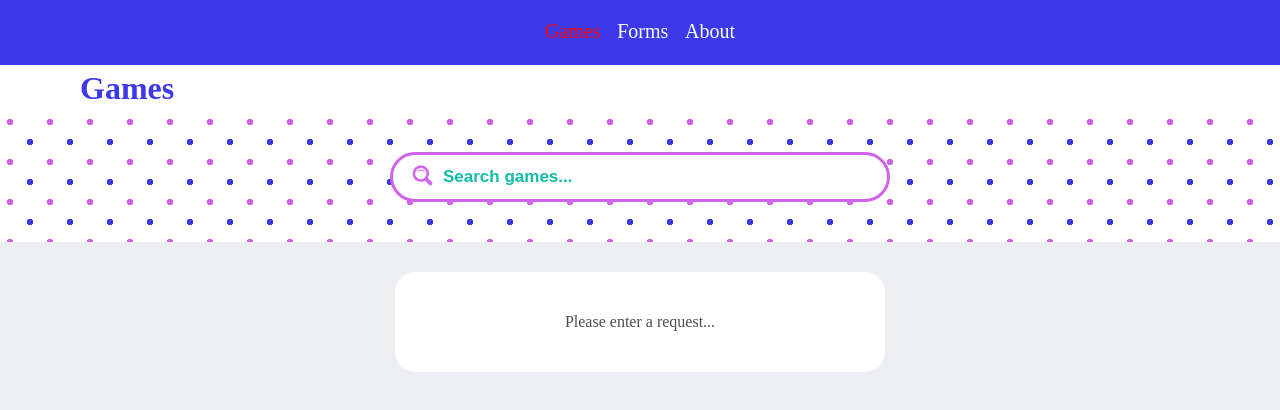
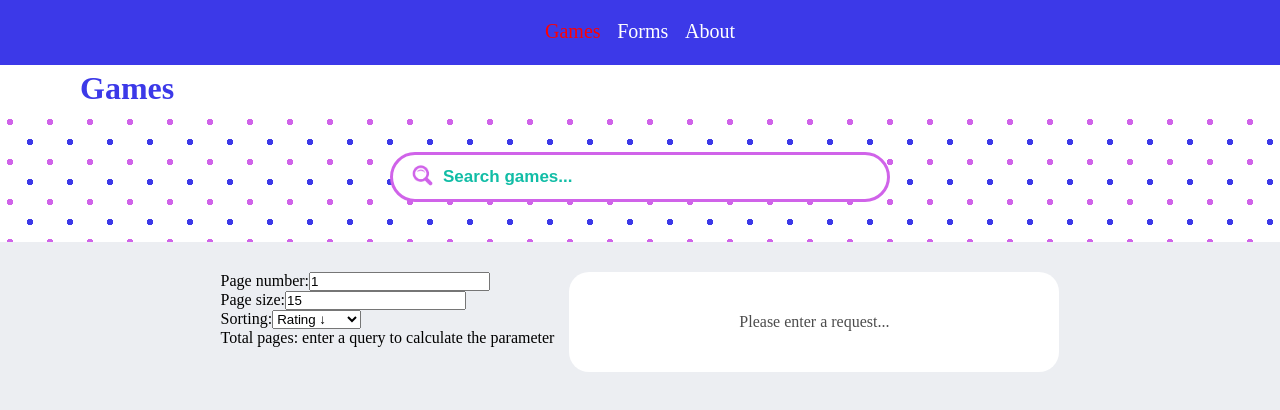
Before and after one commit to ry-ksu/react-redux, a React (Create React App) app: page / in a window 1280 px wide. Shown: the top 410 px of the page. Built offline with nearby package versions, Linux system fonts and the light colour scheme; the HTML template or start-up script is replaced by a standard one.

Commit message:
feat: add search global state

```diff
--- a/src/components/App/index.tsx
+++ b/src/components/App/index.tsx
@@ -16,10 +16,13 @@ const defaultUserState: IUserState = {
 };
 
 const defaultGameState: IGameState = {
+  newSearchValue: '',
+  oldSearchValue: '',
   gamesCards: [],
   ordering: '-rating',
-  page: 1,
-  page_size: 15,
+  page: '1',
+  pageSize: '15',
+  count: 'enter a query to calculate the parameter',
   chosenGame: null,
   isLoaded: 'not loaded',
 };
--- a/src/components/gameList/index.tsx
+++ b/src/components/gameList/index.tsx
@@ -3,32 +3,38 @@ import React from 'react';
 import { Loader } from '../loader';
 import { useGlobalContext } from '../App';
 import { GameWarning } from '../gameWarning';
+import { GameList__header } from '../gameList__header/gameList__header';
 
 import styles from './index.module.css';
 import { GameCards } from 'components/gameCards';
 
-type IAPICards = {
+type IGameListProps = {
   onClick: (e: React.MouseEvent<HTMLDivElement, MouseEvent>) => void;
 };
 
-export const GameList = (prop: IAPICards) => {
+export const GameList = (prop: IGameListProps) => {
   const { gamesState } = useGlobalContext();
 
   const firstSearch = 'Please enter a request...';
   const notData = 'No games have been created for this query yet. Try another request.';
-  let content: JSX.Element;
+  let content: JSX.Element | null;
 
   if (gamesState.isLoaded === 'not loaded') {
     content = GameWarning(firstSearch);
   } else if (gamesState.isLoaded === 'loaded' && gamesState.gamesCards.length === 0) {
     content = GameWarning(notData);
+  } else if (gamesState.gamesCards.length != 0) {
+    content = <GameCards onClick={prop.onClick} />;
   } else {
-    content = GameCards(prop);
+    content = null;
   }
 
   return (
     <div className={styles.cardsWrapper}>
-      <div className={styles.gamesCards}> {content} </div>
+      <div className={styles.gamesCards}>
+        <GameList__header />
+        {content}
+      </div>
       <Loader isLoading={gamesState.isLoaded} />
     </div>
   );
--- /dev/null
+++ b/src/components/gameList__header/gameList__header.tsx
@@ -0,0 +1,166 @@
+import React from 'react';
+import { useForm } from 'react-hook-form';
+
+import { useGlobalContext } from '../App';
+import styles from './index.module.css';
+
+type IData = {
+  page: string;
+  pageSize: string;
+  ordering: string;
+};
+
+export const GameList__header = () => {
+  const { gamesState, gameDispatch } = useGlobalContext();
+  let pageCount: string;
+
+  if (isNaN(Number(gamesState.count))) {
+    pageCount = gamesState.count;
+  } else {
+    pageCount = String(Math.ceil(Number(gamesState.count) / Number(gamesState.pageSize)));
+  }
+
+  const {
+    register,
+    formState: { errors },
+  } = useForm({
+    mode: 'onChange',
+    defaultValues: {
+      page: gamesState.page,
+      pageSize: gamesState.pageSize,
+      ordering: gamesState.ordering,
+    },
+  });
+
+  const changeForm = (e: React.ChangeEvent<HTMLInputElement>) => {
+    const name = e.target.name;
+
+    if (errors[name as keyof IData]) {
+      return;
+    }
+
+    const {
+      target: { value: inputValue },
+    } = e;
+    console.log('value', inputValue);
+    if (name === 'page') {
+      gameDispatch({
+        type: 'search',
+        payload: {
+          newSearchValue: gamesState.newSearchValue,
+          oldSearchValue: gamesState.oldSearchValue,
+          gamesCards: gamesState.gamesCards,
+          ordering: gamesState.ordering,
+          page: inputValue,
+          pageSize: gamesState.pageSize,
+          count: gamesState.count,
+          chosenGame: gamesState.chosenGame,
+          isLoaded: gamesState.isLoaded,
+        },
+      });
+    } else if (name === 'pageSize') {
+      gameDispatch({
+        type: 'search',
+        payload: {
+          newSearchValue: gamesState.newSearchValue,
+          oldSearchValue: gamesState.oldSearchValue,
+          gamesCards: gamesState.gamesCards,
+          ordering: gamesState.ordering,
+          page: gamesState.page,
+          pageSize: inputValue,
+          count: gamesState.count,
+          chosenGame: gamesState.chosenGame,
+          isLoaded: gamesState.isLoaded,
+        },
+      });
+    } else if (name === 'ordering') {
+      gameDispatch({
+        type: 'search',
+        payload: {
+          newSearchValue: gamesState.newSearchValue,
+          oldSearchValue: gamesState.oldSearchValue,
+          gamesCards: gamesState.gamesCards,
+          ordering: inputValue,
+          page: gamesState.page,
+          pageSize: gamesState.pageSize,
+          count: gamesState.count,
+          chosenGame: gamesState.chosenGame,
+          isLoaded: gamesState.isLoaded,
+        },
+      });
+    }
+  };
+
+  return (
+    <div className={styles['game-list__header']}>
+      <form>
+        <label>
+          Page number:
+          <input
+            data-testid="page"
+            type="number"
+            {...register('page', {
+              onBlur: (e) => changeForm(e),
+              required: 'Page is required',
+              min: {
+                value: 1,
+                message: 'Minimum is 1',
+              },
+              max: {
+                value: Number(pageCount) || 1,
+                message: `Maximum is 'Total pages' or 1`,
+              },
+              validate: {
+                value: (value) => Number(value) % 1 === 0 || 'It will be integer',
+              },
+            })}
+          />
+          <p className="error">{errors.page && String(errors.page.message)}</p>
+        </label>
+
+        <label>
+          Page size:
+          <input
+            data-testid="pageSize"
+            type="number"
+            {...register('pageSize', {
+              onBlur: (e) => changeForm(e),
+              required: 'Page size is required',
+              min: {
+                value: 1,
+                message: 'Minimum is 1',
+              },
+              max: {
+                value: 40,
+                message: 'Maximum is 40',
+              },
+              validate: {
+                value: (value) => Number(value) % 1 === 0 || 'It will be integer',
+              },
+            })}
+          />
+          <p className="error">{errors.pageSize && String(errors.pageSize.message)}</p>
+        </label>
+
+        <label>
+          Sorting:
+          <select
+            data-testid="ordering"
+            {...register('ordering', {
+              onChange: (e) => changeForm(e),
+            })}
+          >
+            <option value="-rating">Rating ↓</option>
+            <option value="rating">Rating ↑</option>
+            <option value="-name">Name ↓</option>
+            <option value="name">Name ↑</option>
+            <option value="-released">Released ↓</option>
+            <option value="released">Released ↑</option>
+          </select>
+        </label>
+      </form>
+
+      <p>Total pages: {pageCount}</p>
+    </div>
+  );
+};
--- a/src/components/gameSearch/index.tsx
+++ b/src/components/gameSearch/index.tsx
@@ -1,34 +1,61 @@
-import React, { useState } from 'react';
+import React from 'react';
 import { axiosGet } from 'services';
 import { IGame } from 'types';
+import { useGlobalContext } from 'components/App';
 
 import styles from './index.module.css';
 
 type ISearchProp = {
   loading: () => void;
-  onSubmit: (game: IGame[]) => void;
+  onSubmit: (game: IGame[], page: string, count: string) => void;
 };
 
 export const GameSearch = (prop: ISearchProp) => {
-  const [inputValue, setInputValue] = useState('');
+  const { gamesState, gameDispatch } = useGlobalContext();
 
   const handleSubmit = async (e: React.FormEvent<HTMLFormElement>) => {
     e.preventDefault();
-    prop.onSubmit([]);
+    prop.onSubmit([], gamesState.page, '0');
     prop.loading();
-    const result = await axiosGet(inputValue);
+
+    let page = gamesState.page;
+    console.log(gamesState.newSearchValue !== gamesState.oldSearchValue);
+    if (gamesState.newSearchValue !== gamesState.oldSearchValue) {
+      page = '1';
+    }
+
+    const result = await axiosGet(
+      gamesState.newSearchValue,
+      page,
+      gamesState.pageSize,
+      gamesState.ordering
+    );
     if (!result) {
-      prop.onSubmit([]);
+      prop.onSubmit([], '1', '0');
       return;
     }
-    prop.onSubmit(result.results);
+    prop.onSubmit(result.results, page, result.count);
+    console.log(result.count);
   };
 
   const changeInput = (e: React.ChangeEvent<HTMLInputElement>) => {
     const {
       target: { value: inputValue },
     } = e;
-    setInputValue(inputValue);
+    gameDispatch({
+      type: 'search',
+      payload: {
+        newSearchValue: inputValue,
+        oldSearchValue: gamesState.oldSearchValue,
+        gamesCards: gamesState.gamesCards,
+        ordering: gamesState.ordering,
+        page: gamesState.page,
+        pageSize: gamesState.pageSize,
+        count: gamesState.count,
+        chosenGame: gamesState.chosenGame,
+        isLoaded: gamesState.isLoaded,
+      },
+    });
   };
 
   return (
@@ -40,7 +67,7 @@ export const GameSearch = (prop: ISearchProp) => {
           <input
             data-testid="games/search"
             type="search"
-            value={inputValue}
+            value={gamesState.newSearchValue}
             placeholder="Search games..."
             onChange={changeInput}
           />
--- a/src/reducer.tsx
+++ b/src/reducer.tsx
@@ -14,28 +14,37 @@ export function searchState(state: IGameState, action: ISearchAction) {
   switch (type) {
     case 'search':
       return {
+        newSearchValue: payload.newSearchValue,
+        oldSearchValue: payload.oldSearchValue,
         gamesCards: payload.gamesCards,
         ordering: payload.ordering,
         page: payload.page,
-        page_size: payload.page_size,
+        pageSize: payload.pageSize,
+        count: payload.count,
         chosenGame: payload.chosenGame,
         isLoaded: payload.isLoaded,
       };
     case 'pick game':
       return {
+        newSearchValue: payload.newSearchValue,
+        oldSearchValue: payload.oldSearchValue,
         gamesCards: state.gamesCards,
         ordering: state.ordering,
         page: state.page,
-        page_size: state.page_size,
+        pageSize: state.pageSize,
+        count: payload.count,
         chosenGame: payload.chosenGame,
         isLoaded: payload.isLoaded,
       };
     case 'loading':
       return {
+        newSearchValue: payload.newSearchValue,
+        oldSearchValue: payload.oldSearchValue,
         gamesCards: payload.gamesCards,
         ordering: payload.ordering,
         page: payload.page,
-        page_size: payload.page_size,
+        pageSize: payload.pageSize,
+        count: payload.count,
         chosenGame: payload.chosenGame,
         isLoaded: payload.isLoaded,
       };
--- a/src/services/index.tsx
+++ b/src/services/index.tsx
@@ -5,8 +5,8 @@ const API_KEY = 'c5e92c5eb5ea462a8da8cff455452d29';
 
 export const axiosGet = (
   search: string,
-  page = 1,
-  page_size = 15,
+  page = '1',
+  pageSize = '15',
   ordering = '-rating',
   search_precise = true
 ) => {
@@ -18,11 +18,11 @@ export const axiosGet = (
     .get(`${url}`, {
       params: {
         search,
-        key: API_KEY,
         ordering,
-        page_size,
+        page_size: pageSize,
         page,
         search_precise,
+        key: API_KEY,
       },
     })
     .then((response) => response.data)
```
Also changed, not shown: src/components/pages/Games.tsx (+15 -6 lines), src/types/index.tsx (+5 -2 lines), src/components/gameList__header/index.module.css (added), 2 other files (tests, documents, lock files or other folders).
